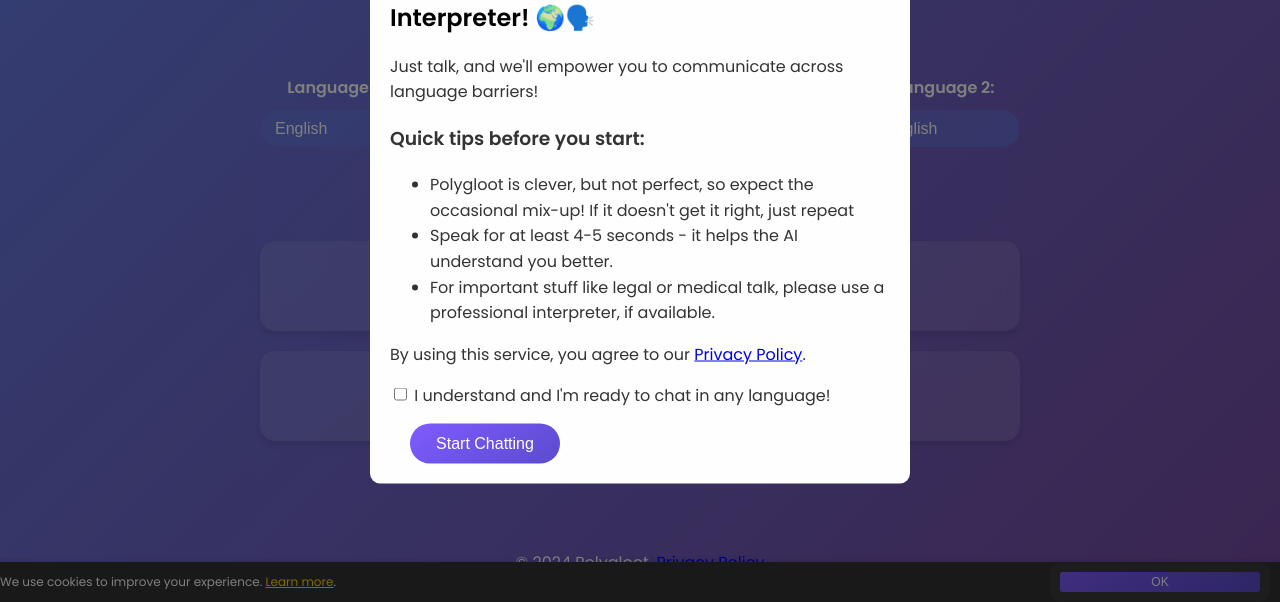
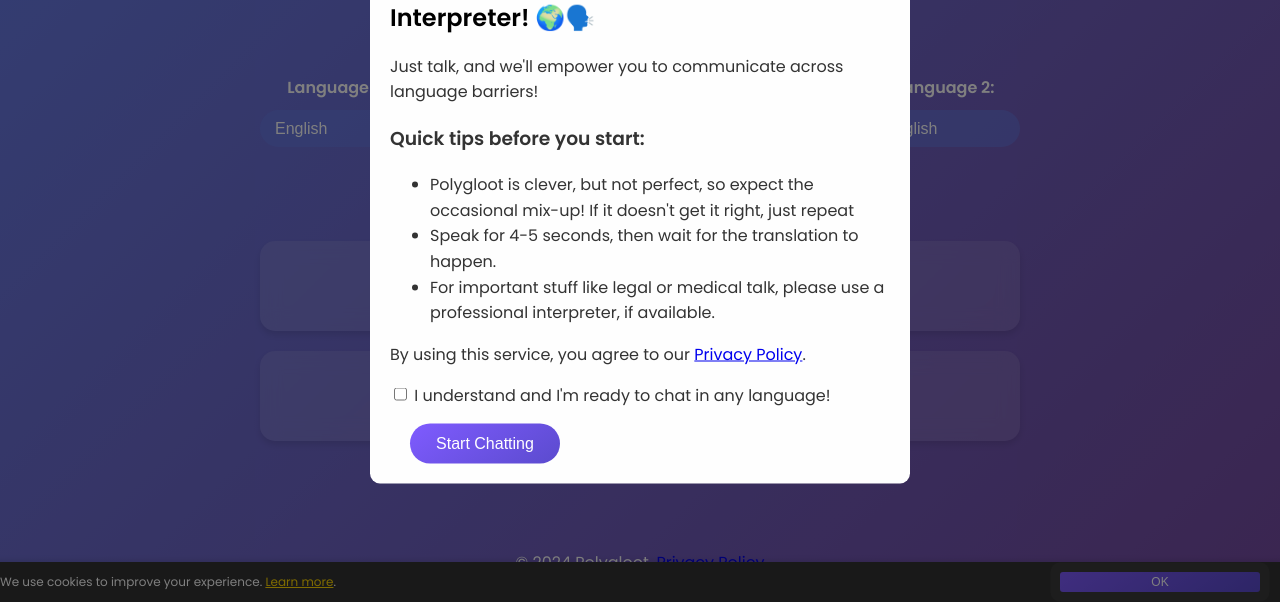
Before and after one commit to jacguidi/polygloot, a website: page index.html in a window 1280 px wide. Shown: the part 198-800 px from the top of the page. Drawn offline with Linux system fonts and the light colour scheme.

Commit message:
Update index.html

```diff
--- a/index.html
+++ b/index.html
@@ -295,7 +295,7 @@
         <h3>Quick tips before you start:</h3>
         <ul>
             <li>Polygloot is clever, but not perfect, so expect the occasional mix-up! If it doesn't get it right, just repeat</li>
-            <li>Speak for at least 4-5 seconds - it helps the AI understand you better.</li>
+            <li>Speak for 4-5 seconds, then wait for the translation to happen.</li>
             <li>For important stuff like legal or medical talk, please use a professional interpreter, if available.</li>
         </ul>
         <p>By using this service, you agree to our <a href="privacy-policy.html" target="_blank">Privacy Policy</a>.</p>
```
